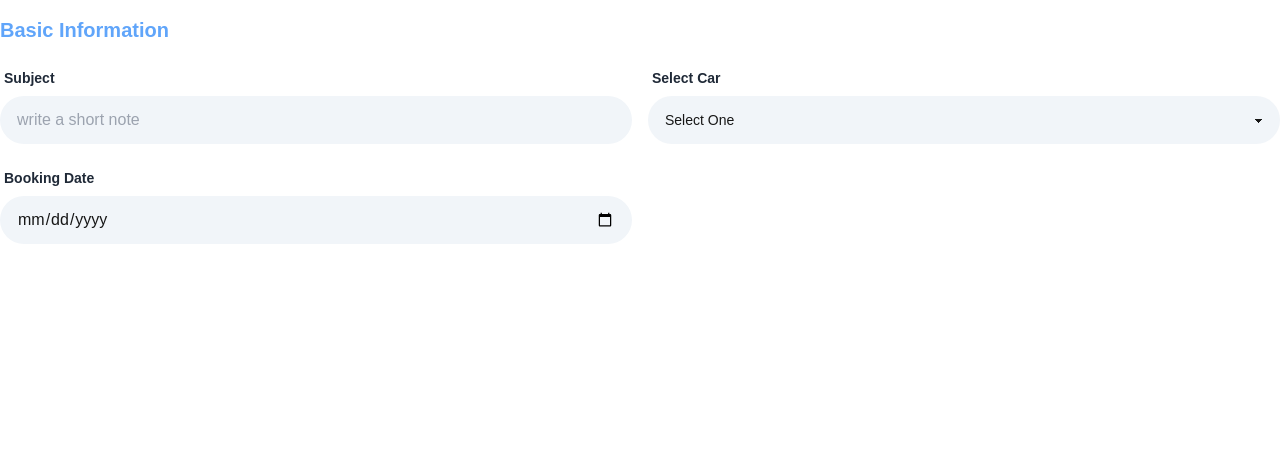
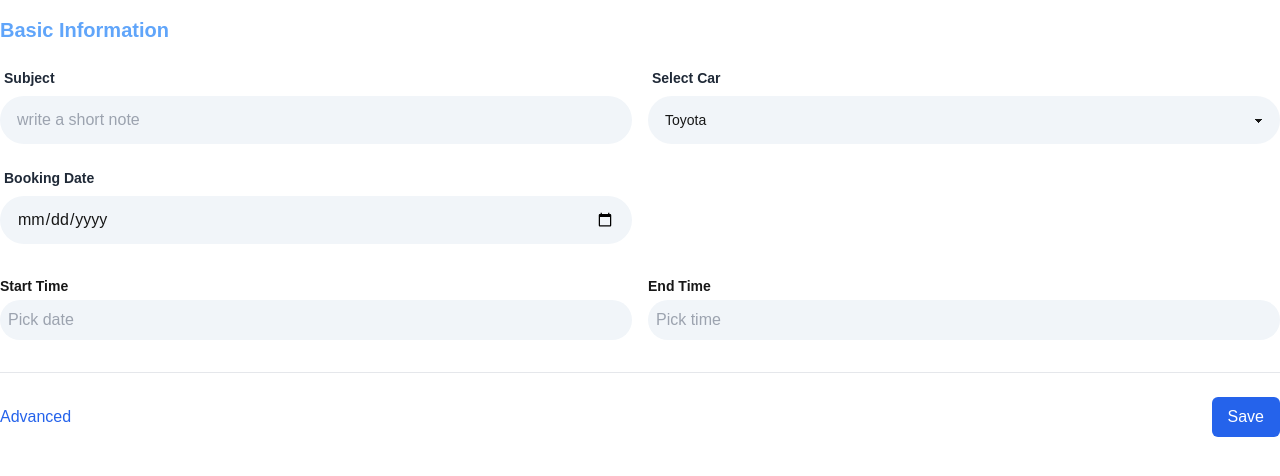
Before and after one commit to Islam-Shamim/Assignment-Wafi, a Next.js app: page /info in a window 1280 px wide. Shown: the top 476 px of the page. Built offline with nearby package versions, Linux system fonts and the light colour scheme.

Commit message:
form almost complete

```diff
--- a/src/app/(Booking)/info/page.js
+++ b/src/app/(Booking)/info/page.js
@@ -1,10 +1,11 @@
 import React from 'react'
+import { GoClock } from "react-icons/go";
 
 export default function Info() {
     return (
         <div className='my-4'>
             <h1 className='text-blue-400 text-xl font-semibold my-4'>Basic Information</h1>
-            <form>
+            <form className='my-4'>
                 <div className='grid grid-cols-1 md:grid-cols-2 gap-4'>
                     <div className="form-control ">
                         <label className="label">
@@ -17,7 +18,7 @@ export default function Info() {
                             <span className="label-text font-semibold">Select Car</span>
                         </label>
                         <select className="select bg-slate-100 rounded-full">
-                            <option value='Select One' disabled selected>Select One</option>
+                            <option value='Select One' disabled>Select One</option>
                             <option value='toyota'>Toyota</option>
                             <option value='bmw'>BMW</option>
                             <option value='jaguar'>Jaguar</option>
@@ -32,7 +33,23 @@ export default function Info() {
                         <input type="date" placeholder="Enter a date" className="input bg-slate-100 rounded-full" required />
                     </div>
                 </div>
+                <div className="grid grid-cols-2 gap-4 my-8 ">
+                    <div>
+                        <label className="block text-sm font-semibold">Start Time</label>
+                        <input type="text" className="w-full mt-1 p-2 bg-slate-100 rounded-full" placeholder='Pick date' />
+                    </div>
+                    <div>
+                        <label className="block text-sm font-semibold">End Time</label>
+                        <input type="text" className="w-full mt-1 p-2 bg-slate-100 rounded-full" placeholder='Pick time' />
+                    </div>
+                </div>
+                <hr />
+                <div className="flex justify-between mt-6">
+                    <button className="text-blue-600">Advanced</button>
+                    <button className="bg-blue-600 text-white px-4 py-2 rounded-md">Save</button>
+                </div>
             </form>
+
         </div>
     )
 }
```
